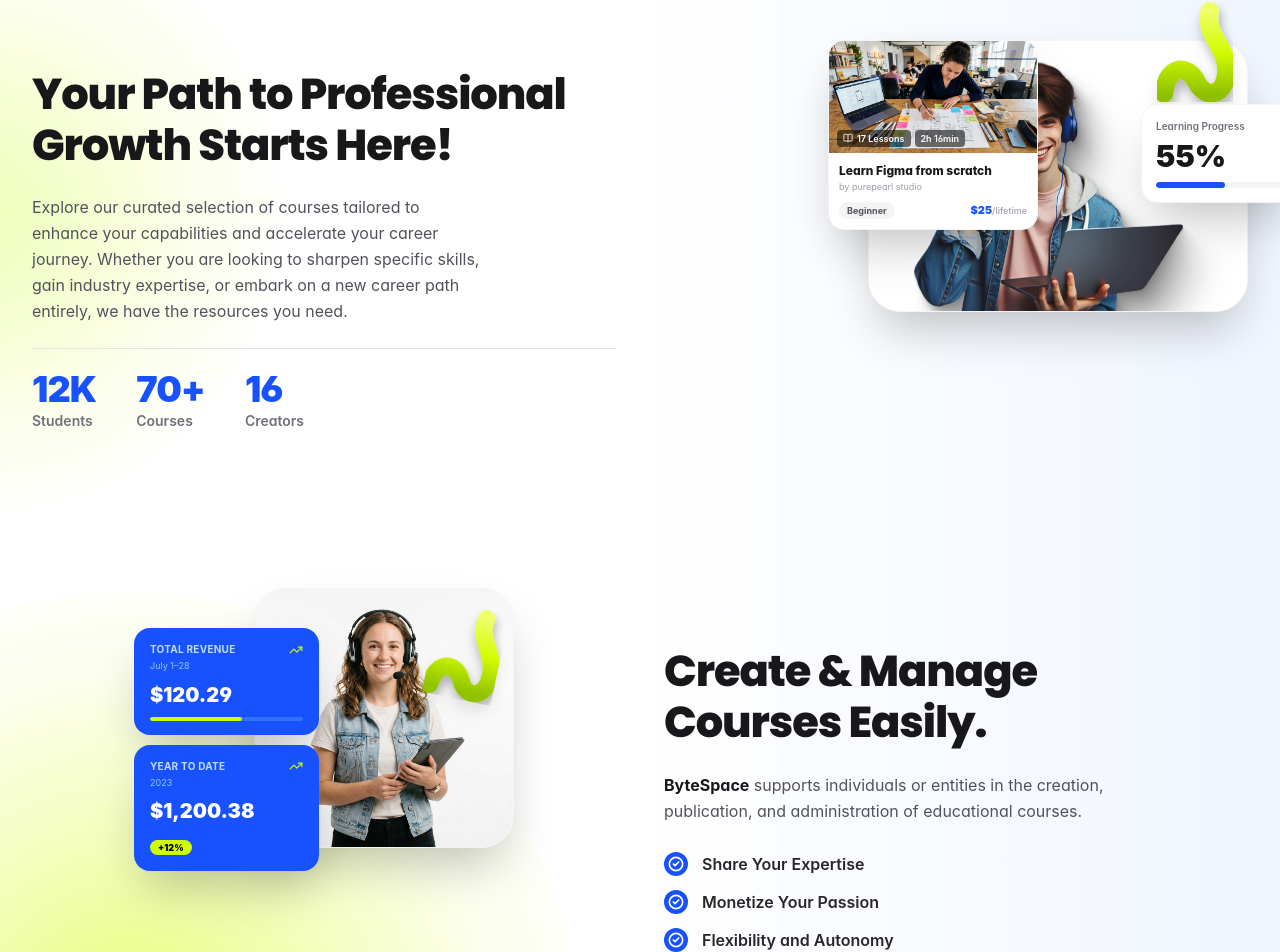
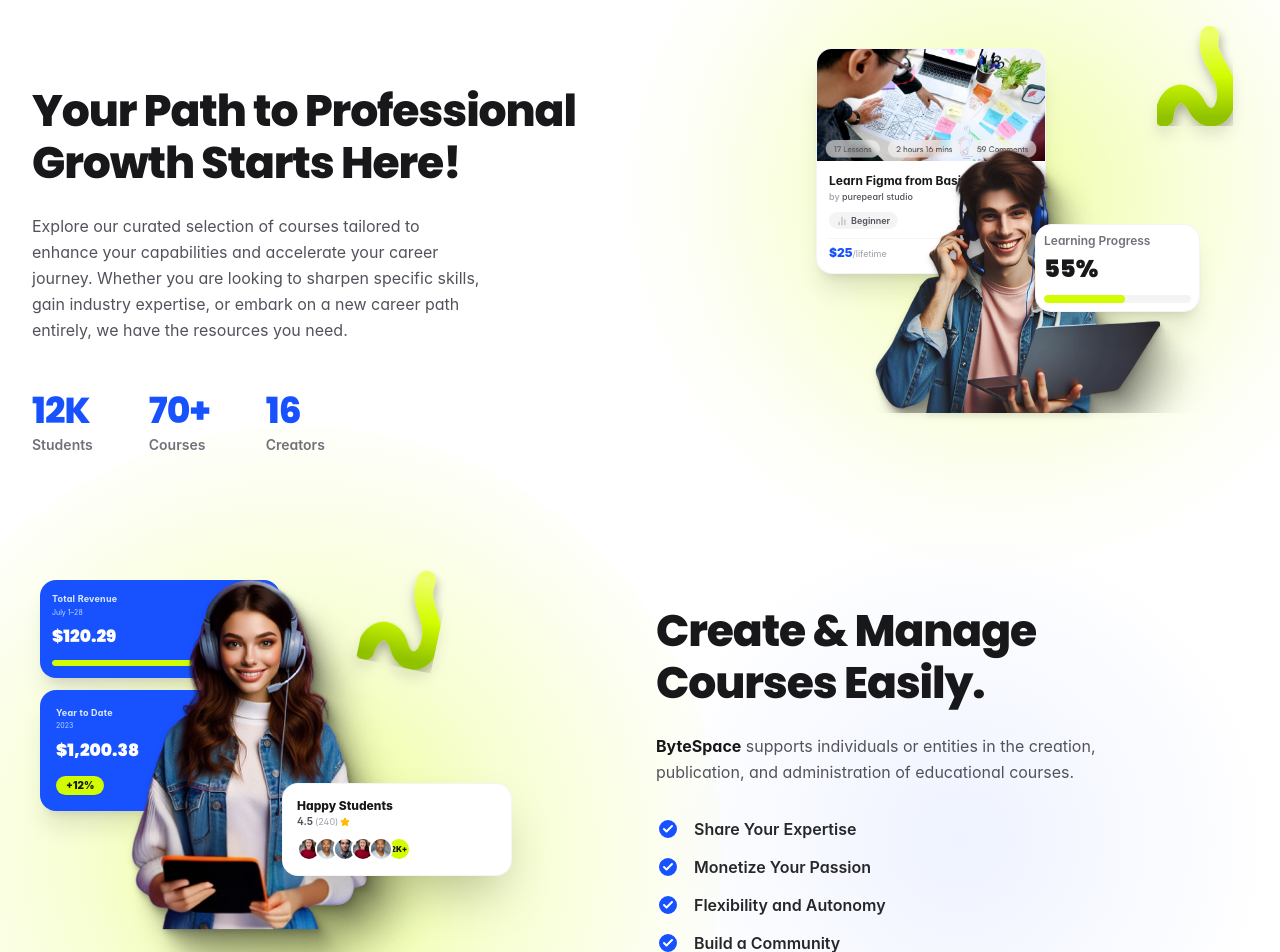
Before and after one commit to ridwanul-basit/ByteSpace-New, a Next.js app: page / in a window 1280 px wide. Shown: the part 3202-4154 px from the top of the page. Built offline with nearby package versions, Linux system fonts and the light colour scheme; a web font is replaced by a local one.

Commit message:
feat(fixed : growth split)

```diff
--- a/src/components/sections/GrowthSplit.tsx
+++ b/src/components/sections/GrowthSplit.tsx
@@ -1,96 +1,156 @@
 import React from "react";
 import Image from "next/image";
-import { CheckCircle2, TrendingUp, BookOpen } from "lucide-react";
+import { CheckCircle2, Star, BarChart2 } from "lucide-react";
 import { LimeSquiggle } from "@/components/ui/MemphisShapes";
 
 export const GrowthSplit: React.FC = () => {
   return (
     <section className="relative overflow-hidden bg-white py-24 sm:py-32">
 
-      {/* ── BIG LIME RADIAL GLOW — bleeds from bottom-left across entire section ── */}
+      {/* ── AMBIENT GLOWS MATCHING PIC 1 ── */}
       <div className="pointer-events-none absolute inset-0 z-0">
-        <div className="absolute -bottom-1/4 -left-1/4 w-[900px] h-[900px] rounded-full"
-          style={{ background: "radial-gradient(circle, rgba(210,252,0,0.55) 0%, rgba(210,252,0,0.28) 30%, rgba(210,252,0,0.07) 58%, transparent 78%)" }} />
-        <div className="absolute top-0 -left-1/4 w-[600px] h-[600px] rounded-full"
-          style={{ background: "radial-gradient(circle, rgba(200,250,0,0.28) 0%, rgba(210,252,0,0.08) 50%, transparent 75%)" }} />
-        <div className="absolute top-0 right-0 w-1/2 h-full"
-          style={{ background: "linear-gradient(to left, rgba(232,240,254,0.65) 0%, transparent 100%)" }} />
+        {/* Lime radial aura top-right */}
+        <div
+          className="absolute -top-24 -right-24 w-[750px] h-[750px] rounded-full"
+          style={{
+            background:
+              "radial-gradient(circle, rgba(210,252,0,0.35) 0%, rgba(210,252,0,0.15) 35%, rgba(210,252,0,0.03) 60%, transparent 75%)",
+          }}
+        />
+        {/* Lime radial aura bottom-left */}
+        <div
+          className="absolute -bottom-32 -left-32 w-[850px] h-[850px] rounded-full"
+          style={{
+            background:
+              "radial-gradient(circle, rgba(210,252,0,0.45) 0%, rgba(210,252,0,0.18) 35%, rgba(210,252,0,0.04) 65%, transparent 80%)",
+          }}
+        />
+        {/* Soft blue ambient glow bottom-right */}
+        <div
+          className="absolute bottom-0 right-0 w-1/2 h-1/2 rounded-full"
+          style={{
+            background:
+              "radial-gradient(circle, rgba(24,82,254,0.07) 0%, transparent 70%)",
+          }}
+        />
       </div>
 
-      <div className="relative z-10 mx-auto max-w-7xl px-4 sm:px-6 lg:px-8">
+      <div className="relative z-10 mx-auto max-w-7xl px-4 sm:px-6 lg:px-8 space-y-20 sm:space-y-10">
 
         {/* ══════════════════════════════════════════════════════
-            PART 1 — Your Path to Professional Growth
+            PART 1 — Your Path to Professional Growth Starts Here!
         ══════════════════════════════════════════════════════ */}
-        <div className="grid grid-cols-1 lg:grid-cols-2 gap-16 lg:gap-12 items-center">
+        <div className="grid grid-cols-1 lg:grid-cols-12 gap-12 lg:gap-8 items-center">
 
           {/* LEFT — text + stats */}
-          <div className="space-y-6">
-            <h2 className="text-3xl sm:text-4xl lg:text-[2.7rem] font-extrabold tracking-tight text-zinc-900 leading-[1.18]">
+          <div className="lg:col-span-6 space-y-6">
+            <h2 className="text-3xl sm:text-4xl lg:text-[2.75rem] font-extrabold tracking-tight text-zinc-900 leading-[1.18] font-heading">
               Your Path to Professional<br />Growth Starts Here!
             </h2>
             <p className="text-sm sm:text-base text-zinc-600 leading-relaxed max-w-md">
               Explore our curated selection of courses tailored to enhance your capabilities and accelerate your career journey. Whether you are looking to sharpen specific skills, gain industry expertise, or embark on a new career path entirely, we have the resources you need.
             </p>
-            <div className="pt-5 flex items-center gap-10 border-t border-zinc-200">
-              {[["12K","Students"],["70+","Courses"],["16","Creators"]].map(([v,l]) => (
-                <div key={l}>
-                  <p className="text-3xl sm:text-4xl font-black text-[#1852fe] tracking-tight">{v}</p>
-                  <p className="mt-0.5 text-xs sm:text-sm font-semibold text-zinc-500">{l}</p>
+            <div className="pt-6 flex items-center gap-10 sm:gap-14">
+              {[
+                { val: "12K", label: "Students" },
+                { val: "70+", label: "Courses" },
+                { val: "16", label: "Creators" },
+              ].map((stat) => (
+                <div key={stat.label}>
+                  <p className="text-3xl sm:text-4xl font-extrabold text-[#1852fe] tracking-tight font-heading">
+                    {stat.val}
+                  </p>
+                  <p className="mt-1 text-xs sm:text-sm font-semibold text-zinc-500">
+                    {stat.label}
+                  </p>
                 </div>
               ))}
             </div>
           </div>
 
-          {/* RIGHT — all visuals as a single positioned container */}
-          <div className="relative flex justify-center lg:justify-end items-center">
-            {/* This outer div is the stacking root — everything is positioned relative to it */}
-            <div className="relative w-full max-w-[380px]" style={{ minHeight: 420 }}>
+          {/* RIGHT — Boy collage (matching Pic 1) */}
+          <div className="lg:col-span-6 flex justify-center lg:justify-end items-center">
+            <div className="relative w-full max-w-[440px] h-[460px] flex items-center justify-center">
 
-              {/* Lime Squiggle top-right — SIBLING of card, always on top */}
-              <div className="absolute -top-10 right-0 z-30 pointer-events-none">
-                <LimeSquiggle className="w-20 h-20 sm:w-28 sm:h-28 drop-shadow-xl" />
+              {/* LAYER 0 (z-0): White card backdrop frame */}
+              <div className="absolute inset-x-8 inset-y-4 rounded-[2.5rem]  z-0" />
+
+              {/* LAYER 1 (z-[5]): 3D Lime Squiggle behind top-right */}
+              <div className="absolute -top-4 right-0 z-[5] pointer-events-none">
+                <LimeSquiggle className="w-24 h-24 sm:w-28 sm:h-28 drop-shadow-xl" />
               </div>
 
-              {/* White rounded card frame — z-10 */}
-              <div className="relative z-10 rounded-[2rem] bg-white shadow-2xl border border-zinc-100 overflow-hidden mx-auto">
+              {/* LAYER 2 (z-10): Course Preview Card (Top-Left — UNDER the boy's head/arm) */}
+              <div className="absolute top-2 left-0 sm:left-2 z-10 w-[210px] sm:w-[230px] rounded-2xl bg-white shadow-xl border border-zinc-100/90 overflow-hidden">
+                <div className="relative h-28 w-full overflow-hidden">
                   <Image
-                  src="/Image.png"
-                  alt="Student with laptop and headphones"
-                  width={480}
-                  height={520}
-                  className="w-full h-auto object-contain block"
+                    src="/courses/Frame (1).png"
+                    alt="Learn Figma"
+                    fill
+                    className="object-cover"
                   />
                 </div>
-
-              {/* ── Course preview card — SIBLING of white frame, z-30 ── */}
-              <div className="absolute top-0 -left-2 sm:-left-10 z-30 w-[190px] sm:w-[210px] rounded-2xl bg-white shadow-2xl border border-zinc-100 overflow-hidden">
-                <div className="relative h-24 sm:h-28 w-full bg-zinc-100 overflow-hidden">
-                  <Image src="/courses/course-1.jpg" alt="Learn Figma" fill className="object-cover" />
-                  <div className="absolute bottom-1.5 left-2 flex items-center gap-1">
-                    <span className="rounded bg-black/55 px-1.5 py-0.5 text-[9px] text-white font-semibold flex items-center gap-1">
-                      <BookOpen className="w-2.5 h-2.5" /> 17 Lessons
-                    </span>
-                    <span className="rounded bg-black/55 px-1.5 py-0.5 text-[9px] text-white font-semibold">2h 16min</span>
+                <div className="p-3">
+                  <div className="flex items-start justify-between gap-1">
+                    <p className="text-xs font-bold text-zinc-900 leading-tight">
+                      Learn Figma from Basic
+                    </p>
+                    <div className="flex items-center gap-0.5 text-[10px] font-bold text-zinc-600 shrink-0">
+                      <span>4.5</span>
+                      <Star className="w-2.5 h-2.5 fill-amber-400 text-amber-400" />
                     </div>
                   </div>
-                <div className="p-2.5">
-                  <p className="text-xs font-extrabold text-zinc-900 leading-tight">Learn Figma from scratch</p>
-                  <p className="text-[9px] text-zinc-400 mt-0.5">by purepearl studio</p>
+                  <p className="text-[9px] text-zinc-400 mt-0.5 font-medium">
+                    by <span className="text-zinc-600">purepearl studio</span>
+                  </p>
                   <div className="mt-2 flex items-center justify-between">
-                    <span className="rounded-full bg-zinc-100 px-2 py-0.5 text-[9px] font-bold text-zinc-600">Beginner</span>
-                    <span className="text-[11px] font-black text-[#1852fe]">$25<span className="text-[9px] font-medium text-zinc-400">/lifetime</span></span>
+                    <span className="inline-flex items-center gap-1 rounded-full bg-zinc-100 px-2 py-0.5 text-[9px] font-semibold text-zinc-600">
+                      <BarChart2 className="w-2.5 h-2.5 text-zinc-400" />
+                      Beginner
+                    </span>
+                    <div className="flex -space-x-1.5 items-center">
+                      <div className="relative h-4.5 w-4.5 rounded-full border border-white overflow-hidden">
+                        <Image src="/avatars/avatar-1.jpg" alt="" fill className="object-cover" />
+                      </div>
+                      <div className="relative h-4.5 w-4.5 rounded-full border border-white overflow-hidden">
+                        <Image src="/avatars/avatar-2.jpg" alt="" fill className="object-cover" />
+                      </div>
+                      <div className="flex h-4.5 w-4.5 items-center justify-center rounded-full border border-white bg-[#d2fc00] text-[7px] font-bold text-zinc-900">
+                        26+
+                      </div>
+                    </div>
+                  </div>
+                  <div className="mt-2 pt-1.5 border-t border-zinc-100 flex items-center justify-between">
+                    <p className="text-xs font-black text-[#1852fe]">
+                      $25<span className="text-[9px] font-normal text-zinc-400">/lifetime</span>
+                    </p>
                   </div>
                 </div>
               </div>
 
-              {/* ── Learning Progress card — SIBLING of white frame, z-30 ── */}
-              <div className="absolute top-16 -right-4 sm:-right-12 z-30 rounded-2xl bg-white p-3.5 shadow-2xl border border-zinc-100 w-[140px] sm:w-[155px]">
-                <p className="text-[10px] font-semibold text-zinc-500">Learning Progress</p>
-                <p className="mt-1 text-2xl sm:text-3xl font-black text-zinc-900">55%</p>
-                <div className="mt-2 h-1.5 w-full bg-zinc-100 rounded-full overflow-hidden">
-                  <div className="h-full bg-[#1852fe] rounded-full w-[55%]" />
+              {/* LAYER 2 (z-10): Learning Progress Card (Middle-Right — UNDER the boy's laptop/arm) */}
+              <div className="absolute top-46 right-0 sm:right-12 z-40 rounded-2xl bg-white p-3.5 sm:p-2 shadow-xl border border-zinc-100 w-[150px] sm:w-[165px]">
+                <p className="text-[9px] sm:text-xs font-semibold text-zinc-500">
+                  Learning Progress
+                </p>
+                <p className="mt-1 text-xl sm:text-2xl font-black text-zinc-900 font-heading">
+                  55%
+                </p>
+                <div className="mt-2.5 h-2 w-full bg-zinc-100 rounded-full overflow-hidden">
+                  <div className="h-full bg-[#d2fc00] rounded-full w-[55%]" />
                 </div>
+              </div>
+
+              {/* LAYER 3 (z-20): Boy cutout image — OVER the cards */}
+              <div className="relative z-20 w-[290px] sm:w-[400px]">
+                <Image
+                  src="/Image.png"
+                  alt="Student with laptop and headphones"
+                  width={540}
+                  height={580}
+                  className="w-full h-auto object-contain block drop-shadow-md"
+                  priority
+                />
               </div>
 
             </div>
@@ -98,95 +158,132 @@
         </div>
 
         {/* ══════════════════════════════════════════════════════
-            PART 2 — Create & Manage Courses Easily
+            PART 2 — Create & Manage Courses Easily.
         ══════════════════════════════════════════════════════ */}
-        <div className="mt-24 sm:mt-32 grid grid-cols-1 lg:grid-cols-2 gap-16 lg:gap-12 items-center">
+        <div className="grid grid-cols-1 lg:grid-cols-12 gap-12 lg:gap-8 items-center">
 
-          {/* LEFT — instructor visual */}
-          <div className="order-2 lg:order-1 relative flex justify-center items-center">
-            <div className="relative w-full max-w-[380px]" style={{ minHeight: 460 }}>
+          {/* LEFT — Woman Instructor Visual (matching Pic 1) */}
+          <div className="lg:col-span-6 order-2 lg:order-1 flex justify-center lg:justify-start items-center">
+            <div className="relative w-full max-w-[440px] h-[480px] flex items-center justify-center lg:justify-start">
 
-              {/* Lime Squiggle — SIBLING, z-30 */}
-              <div className="absolute top-4 right-0 z-30 pointer-events-none">
-                <LimeSquiggle className="w-20 h-20 sm:w-26 sm:h-26 drop-shadow-xl rotate-12" />
+              {/* LAYER 0 (z-0): White card backdrop frame */}
+              <div className="absolute right-0 sm:right-4 inset-y-4 w-[280px] sm:w-[320px] rounded-[2.5rem] z-0" />
+
+              {/* LAYER 1 (z-[5]): 3D Lime Squiggle behind top-right of woman */}
+              <div className="absolute top-6 right-2 sm:right-4 z-[5] pointer-events-none">
+                <LimeSquiggle className="w-24 h-24 sm:w-28 sm:h-28 drop-shadow-xl rotate-12" />
               </div>
 
-              {/* White card frame — z-10, offset right to make room for revenue cards on left */}
-              <div className="relative z-10 rounded-[2rem] bg-white shadow-2xl border border-zinc-100 overflow-hidden ml-auto w-[220px] sm:w-[260px]">
-                <Image
-                  src="/instructor.png"
-                  alt="Instructor teaching online"
-                  width={400}
-                  height={460}
-                  className="w-full h-auto object-cover block"
-                />
-              </div>
-
-              {/* ── Stacked Revenue Cards — SIBLINGS, z-30, left of white frame ── */}
-              <div className="absolute top-10 left-0 z-30 flex flex-col gap-2.5 w-[160px] sm:w-[185px]">
+              {/* LAYER 2 (z-10): Stacked Revenue Cards (UNDER the woman's headset/body) */}
+              <div className="absolute top-10 left-0 sm:left-2 z-10 flex flex-col gap-3 w-[180px] sm:w-[240px]">
                 {/* Card 1: Total Revenue */}
-                <div className="rounded-2xl bg-[#1852fe] text-white px-4 py-3.5 shadow-2xl">
-                  <div className="flex items-center justify-between mb-0.5">
-                    <p className="text-[10px] font-bold text-blue-200 uppercase tracking-wide">Total Revenue</p>
-                    <TrendingUp className="h-3.5 w-3.5 text-[#d2fc00]" />
-                  </div>
-                  <p className="text-[9px] text-blue-300">July 1–28</p>
-                  <p className="mt-2 text-xl font-black text-white">$120.29</p>
-                  <div className="mt-2 h-1 w-full bg-blue-400/40 rounded-full overflow-hidden">
-                    <div className="h-full bg-[#d2fc00] rounded-full w-[60%]" />
+                <div className="rounded-2xl bg-[#1852fe] text-white p-3 shadow-xl">
+                  <p className="text-[9px] font-bold text-blue-100  tracking-wide">
+                    Total Revenue
+                  </p>
+                  <p className="text-[7px] text-blue-200 mt-0.5">July 1–28</p>
+                  <p className="mt-1.5 text-[12px] sm:text-[17px] font-black text-white font-heading">
+                    $120.29
+                  </p>
+                  <div className="mt-2.5 h-1.5 w-full bg-white/20 rounded-full overflow-hidden">
+                    <div className="h-full bg-[#d2fc00] rounded-full w-[65%]" />
                   </div>
                 </div>
 
                 {/* Card 2: Year to Date */}
-                <div className="rounded-2xl bg-[#1852fe] text-white px-4 py-3.5 shadow-2xl">
-                  <div className="flex items-center justify-between mb-0.5">
-                    <p className="text-[10px] font-bold text-blue-200 uppercase tracking-wide">Year to Date</p>
-                    <TrendingUp className="h-3.5 w-3.5 text-[#d2fc00]" />
-                  </div>
-                  <p className="text-[9px] text-blue-300">2023</p>
-                  <p className="mt-2 text-xl font-black text-white">$1,200.38</p>
+                <div className="rounded-2xl bg-[#1852fe] text-white p-4 shadow-xl">
+                  <p className="text-[9px] font-bold text-blue-100  tracking-wide">
+                    Year to Date
+                  </p>
+                  <p className="text-[7px] text-blue-200 mt-0.5">2023</p>
+                  <p className="mt-1.5 text-[12px] sm:text-[17px] font-black text-white font-heading">
+                    $1,200.38
+                  </p>
                   <div className="mt-2">
-                    <span className="rounded-full bg-[#d2fc00] px-2 py-0.5 text-[9px] font-black text-black">+12%</span>
+                    <span className="inline-block rounded-full bg-[#d2fc00] px-2.5 py-0.5 text-[10px] font-black text-zinc-900 shadow-xs">
+                      +12%
+                    </span>
                   </div>
                 </div>
               </div>
 
-              {/* ── Happy Students card — SIBLING, z-30, bottom-right ── */}
-              <div className="absolute -bottom-6 right-0 z-30 rounded-2xl bg-white px-3.5 py-3 shadow-2xl border border-zinc-100">
+              {/* LAYER 3 (z-20): Woman Cutout Image — OVER the revenue cards */}
+              <div className="relative z-20 ml-auto mr-0 sm:mr-4 w-[280px] sm:w-[360px]">
+                <Image
+                  src="/Image (1).png"
+                  alt="Instructor teaching online"
+                  width={540}
+                  height={600}
+                  className="w-full h-auto object-contain block drop-shadow-md"
+                  priority
+                />
+              </div>
+
+              {/* LAYER 4 (z-30): Happy Students Card — OVER the tablet/jacket in front */}
+              <div className="absolute bottom-36 right-0 sm:-right-10 z-30 rounded-2xl bg-white p-3.5 shadow-2xl border border-zinc-100/90 min-w-[215px] sm:min-w-[230px]">
+                <div className=" items-center  gap-2">
                   <p className="text-xs font-extrabold text-zinc-900">Happy Students</p>
-                <div className="mt-1.5 flex -space-x-2">
-                  {["bg-blue-500","bg-amber-500","bg-purple-500","bg-emerald-500","bg-rose-500"].map((bg, i) => (
-                    <div key={i} className={`h-7 w-7 rounded-full border-2 border-white ${bg} flex items-center justify-center text-[9px] text-white font-bold`}>
-                      {String.fromCharCode(65 + i)}
+                  <div className="flex items-center gap-0.5 text-[10px] font-bold text-zinc-600">
+                    <span>4.5</span>
+                    <span className="text-[9px] text-zinc-400 font-normal">(240)</span>
+                    <Star className="w-2.5 h-2.5 fill-amber-400 text-amber-400" />
                   </div>
-                  ))}
-                  <div className="h-7 w-7 rounded-full border-2 border-white bg-[#d2fc00] flex items-center justify-center text-[8px] text-black font-black">2K+</div>
                 </div>
-                <p className="mt-1 text-[9px] font-semibold text-amber-500">4.5 (240) ★★★★★</p>
+
+                <div className="mt-2 flex -space-x-1.5 items-center">
+                  <div className="relative h-6 w-6 rounded-full border-2 border-white overflow-hidden">
+                    <Image src="/avatars/avatar-1.jpg" alt="" fill className="object-cover" />
+                  </div>
+                  <div className="relative h-6 w-6 rounded-full border-2 border-white overflow-hidden">
+                    <Image src="/avatars/avatar-2.jpg" alt="" fill className="object-cover" />
+                  </div>
+                  <div className="relative h-6 w-6 rounded-full border-2 border-white overflow-hidden">
+                    <Image src="/avatars/avatar-3.jpg" alt="" fill className="object-cover" />
+                  </div>
+                  <div className="relative h-6 w-6 rounded-full border-2 border-white overflow-hidden">
+                    <Image src="/avatars/avatar-1.jpg" alt="" fill className="object-cover" />
+                  </div>
+                  <div className="relative h-6 w-6 rounded-full border-2 border-white overflow-hidden">
+                    <Image src="/avatars/avatar-2.jpg" alt="" fill className="object-cover" />
+                  </div>
+                  <div className="flex h-6 w-6 items-center justify-center rounded-full border-2 border-white bg-[#d2fc00] text-[8px] font-black text-zinc-900">
+                    2K+
+                  </div>
+                </div>
               </div>
 
             </div>
           </div>
 
           {/* RIGHT — text + checklist */}
-          <div className="order-1 lg:order-2 space-y-6">
-            <h2 className="text-3xl sm:text-4xl lg:text-[2.7rem] font-extrabold tracking-tight text-zinc-900 leading-[1.18]">
+          <div className="lg:col-span-6 order-1 lg:order-2 space-y-6">
+            <h2 className="text-3xl sm:text-4xl lg:text-[2.75rem] font-extrabold tracking-tight text-zinc-900 leading-[1.18] font-heading">
               Create &amp; Manage<br />Courses Easily.
             </h2>
             <p className="text-sm sm:text-base text-zinc-600 leading-relaxed max-w-md">
               <strong className="text-zinc-900">ByteSpace</strong> supports individuals or entities in the creation, publication, and administration of educational courses.
             </p>
-            <div className="space-y-3.5 pt-1">
-              {["Share Your Expertise","Monetize Your Passion","Flexibility and Autonomy","Build a Community"].map((item) => (
+            <div className="space-y-3.5 pt-2">
+              {[
+                "Share Your Expertise",
+                "Monetize Your Passion",
+                "Flexibility and Autonomy",
+                "Build a Community",
+              ].map((item) => (
                 <div key={item} className="flex items-center gap-3.5">
-                  <div className="flex h-6 w-6 shrink-0 items-center justify-center rounded-full bg-[#1852fe]">
-                    <CheckCircle2 className="h-4 w-4 text-white stroke-[2.5]" />
+                  <div className="flex h-6 w-6 shrink-0 items-center justify-center rounded-full ">
+                    <CheckCircle2
+                      className="w-6 h-6 shrink-0 fill-[#1852fe] stroke-white"
+                    />
                   </div>
-                  <span className="text-sm sm:text-base font-semibold text-zinc-800">{item}</span>
+                  <span className="text-sm sm:text-base font-semibold text-zinc-800">
+                    {item}
+                  </span>
                 </div>
               ))}
             </div>
           </div>
+
         </div>
       </div>
     </section>
```
Lines whose indentation alone changed are shown as unchanged.
